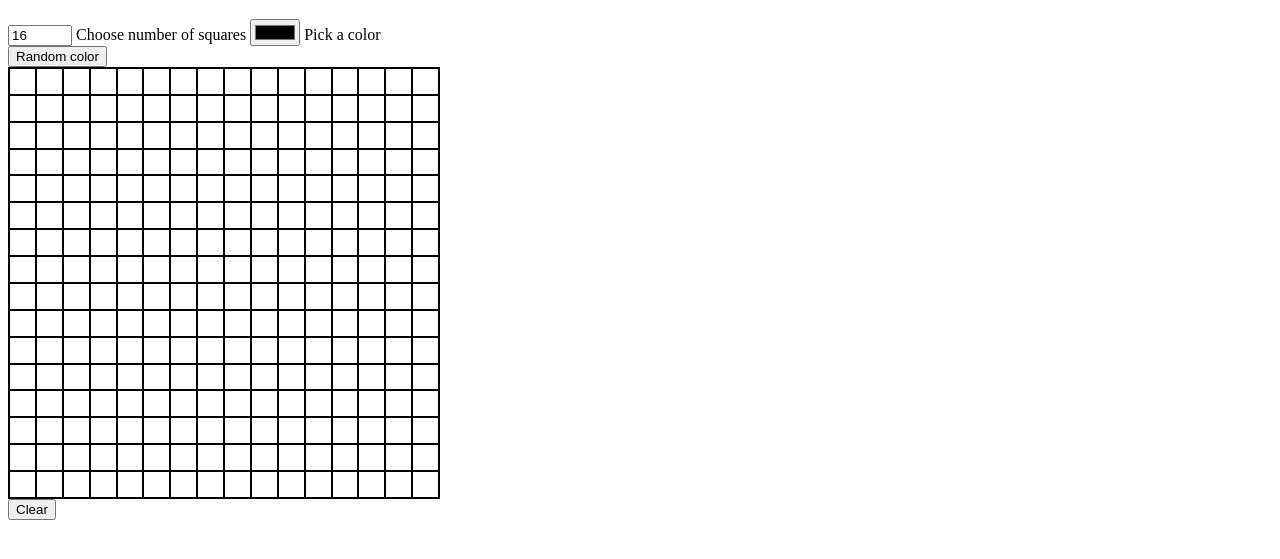
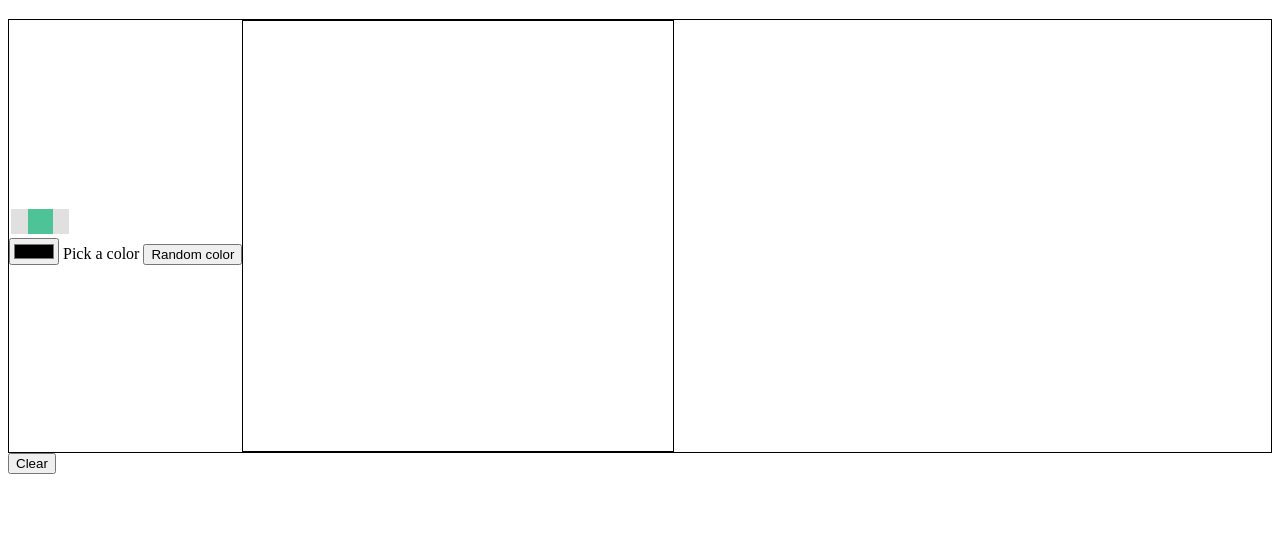
Before and after one commit to toni8699/Odin-Sketch, a plain HTML site: page index.html in a window 1280 px wide. Shown: the part 61-620 px from the top of the page. Drawn offline with Linux system fonts and the light colour scheme.

Commit message:
did some flexbox

```diff
--- a/index.html
+++ b/index.html
@@ -9,18 +9,20 @@
     </head>
     <body>
         <h1>Sketch</h1>
+        <div class="container">
+            <div class ='left'>
+                <div class="slidecontainer">
+                    <input type="range" min="1" max="100" value="50" class="slider" id="myRange">
+                  </div>
+                <input type="color"/>
+                <label for="color">Pick a color</label>
+                <button id="random">Random color</button>
+              </div>
+              <div class="canvas"></div>
+        </div>
 
-        <div>
-            <input type="number" id="size" name="size" min="1" max="100" value="16"/>
-            <label for="size">Choose number of squares</label>
-            <input type="color"/>
-            <label for="color">Pick a color</label>
-          </div>
-          <button id="random">Random color</button>
 
-        <div class="canvas">
 
-        </div>
         <button id="clear">Clear</button>
         <script src="script.js"></script>
     </body>
--- a/script.js
+++ b/script.js
@@ -5,7 +5,7 @@ const container = document.querySelector(".canvas");
 const canvasSize =430;
 container.style.width = `${canvasSize}px`;
 container.style.height = `${canvasSize}px`;
-container.style.border = "1px solid black";
+// container.style.border = "1px solid black";
 
 
 //initial render
@@ -106,7 +106,7 @@ function handleMouseMove(cell) {
   cell.classList.add("cell");
   cell.style.width = `${canvasSize / row - 2}px`;
   cell.style.height = `${canvasSize / col - 2}px`;
-  cell.style.border = "1px solid black";
+  // cell.style.border = "1px solid black";
   return cell;
 }
 
--- a/style.css
+++ b/style.css
@@ -1,8 +1,53 @@
 .canvas{
     display: flex;
     flex-wrap: wrap;
+    border : 1px solid black;
+}
+.container{
+    display: flex;
+    flex-direction: row;
+    border : 1px solid black;
+    align-items: center;
+    align-content: space-between;
 }
 .cell{
-    border: 1px solid black;
     background-color: white;
 }
+.slidecontainer {
+    width: 25%; /* Width of the outside container */
+  }
+
+  /* The slider itself */
+  .slider {
+    -webkit-appearance: none;  /* Override default CSS styles */
+    appearance: none;
+    width: 100%; /* Full-width */
+    height: 25px; /* Specified height */
+    background: #d3d3d3; /* Grey background */
+    outline: none; /* Remove outline */
+    opacity: 0.7; /* Set transparency (for mouse-over effects on hover) */
+    -webkit-transition: .2s; /* 0.2 seconds transition on hover */
+    transition: opacity .2s;
+  }
+
+  /* Mouse-over effects */
+  .slider:hover {
+    opacity: 1; /* Fully shown on mouse-over */
+  }
+
+  /* The slider handle (use -webkit- (Chrome, Opera, Safari, Edge) and -moz- (Firefox) to override default look) */
+  .slider::-webkit-slider-thumb {
+    -webkit-appearance: none; /* Override default look */
+    appearance: none;
+    width: 25px; /* Set a specific slider handle width */
+    height: 25px; /* Slider handle height */
+    background: #04AA6D; /* Green background */
+    cursor: pointer; /* Cursor on hover */
+  }
+
+  .slider::-moz-range-thumb {
+    width: 25px; /* Set a specific slider handle width */
+    height: 25px; /* Slider handle height */
+    background: #04AA6D; /* Green background */
+    cursor: pointer; /* Cursor on hover */
+  }
```
